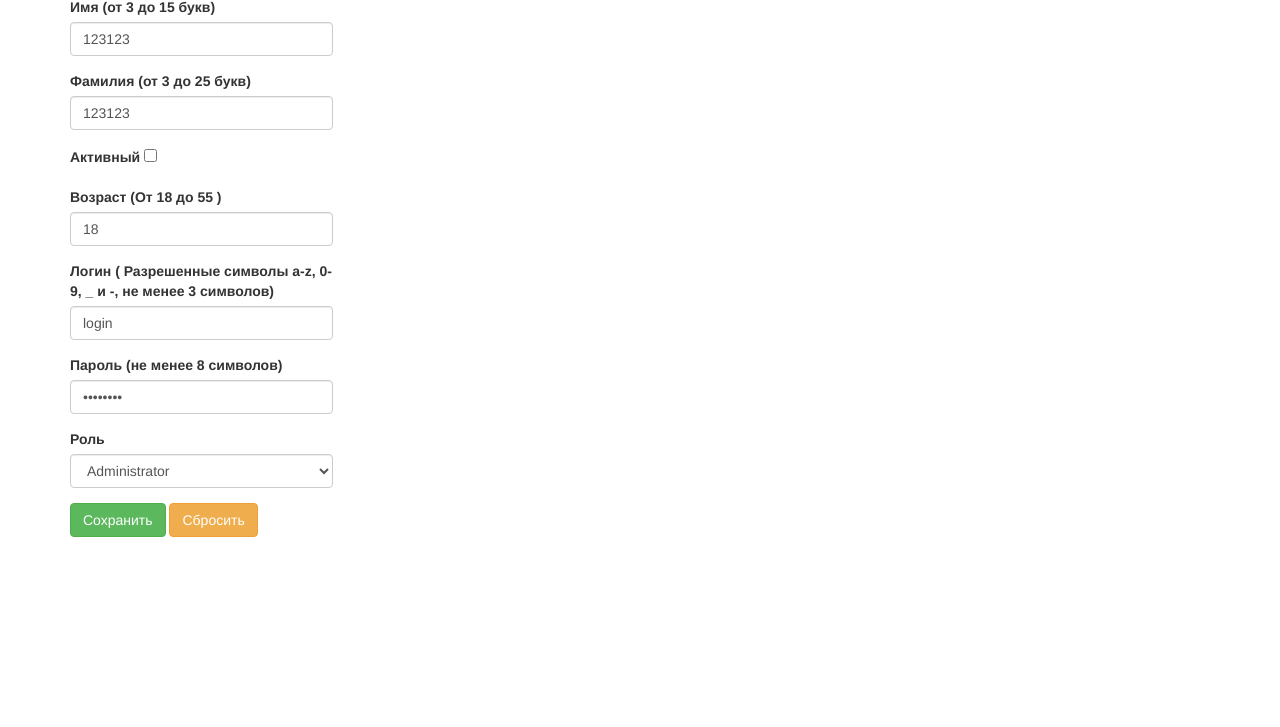
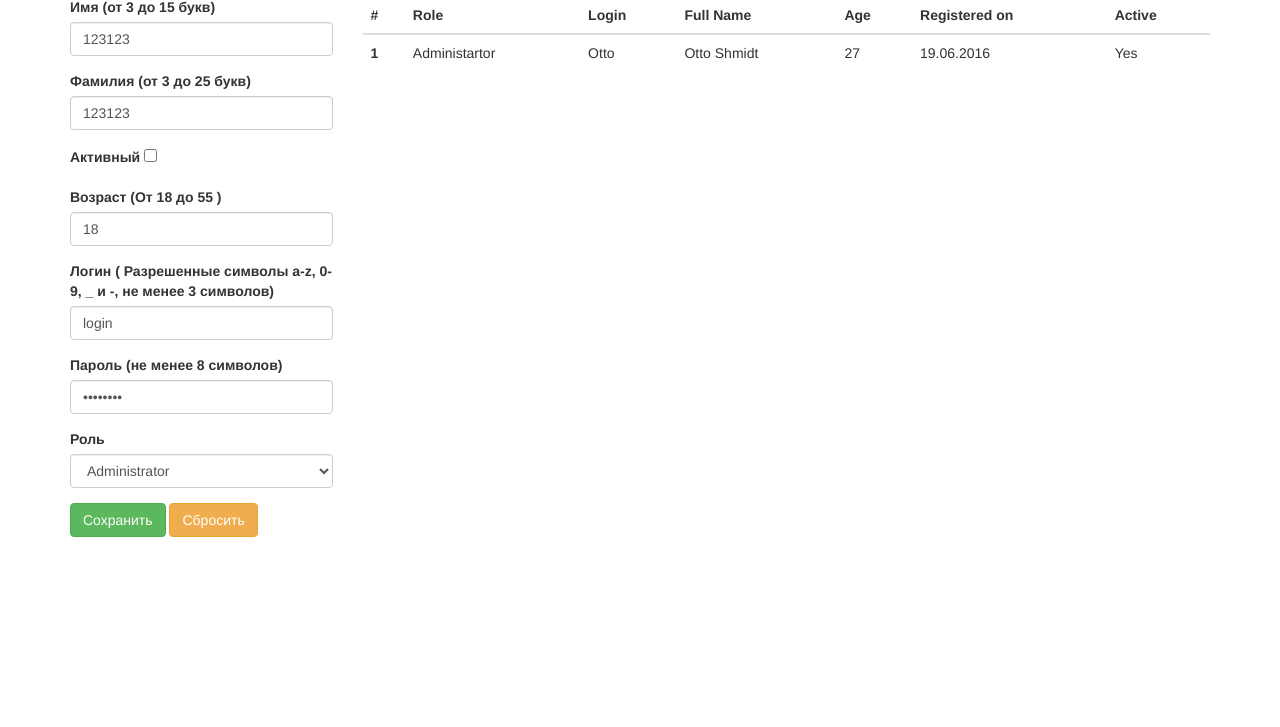
Before and after one commit to chemaxa/testTasks, a website built with webpack: page userList/public/index.html in a window 1280 px wide. Shown: the part 73-800 px from the top of the page. Built offline with nearby package versions, Linux system fonts and the light colour scheme.

Commit message:
Adding table users

```diff
--- a/userList/public/index.html
+++ b/userList/public/index.html
@@ -41,14 +41,14 @@
                 <form data-app-form="editForm">
                     <div class="form-group">
                         <label for="first_name">Имя (от 3 до 15 букв)</label>
-                        <input value="123123" type="text" class="form-control" name="first_name" placeholder="Имя" required  >
+                        <input value="123123" type="text" class="form-control" name="first_name" placeholder="Имя" required>
                     </div>
                     <div class="form-group">
                         <label for="last_name">Фамилия (от 3 до 25 букв)</label>
-                        <input value="123123" type="text" class="form-control" name="last_name" placeholder="Фамилия" required >
+                        <input value="123123" type="text" class="form-control" name="last_name" placeholder="Фамилия" required>
                     </div>
                     <div class="form-group">
-                        <label >Активный
+                        <label>Активный
                             <input type="checkbox" name="active" >
                         </label>
                     </div>
@@ -79,8 +79,30 @@
                 </form>
             </div>
             <div class="col-md-9 col-sm-12 col-xs-12">
-                <div class="list-group userList" data-app-list="userList">
-                </div>
+                <table class="table table-hover" data-app-list="userList">
+                    <thead>
+                        <tr>
+                            <th>#</th>
+                            <th>Role</th>
+                            <th>Login</th>
+                            <th>Full Name</th>
+                            <th>Age</th>
+                            <th>Registered on</th>
+                            <th>Active</th>
+                        </tr>
+                    </thead>
+                    <tbody>
+                        <tr>
+                            <th scope="row">1</th>
+                            <td>Administartor</td>
+                            <td>Otto</td>
+                            <td>Otto Shmidt</td>
+                            <td>27</td>
+                            <td>19.06.2016</td>
+                            <td>Yes</td>
+                        </tr>
+                    </tbody>
+                </table>
             </div>
         </div>
     </main>
```
